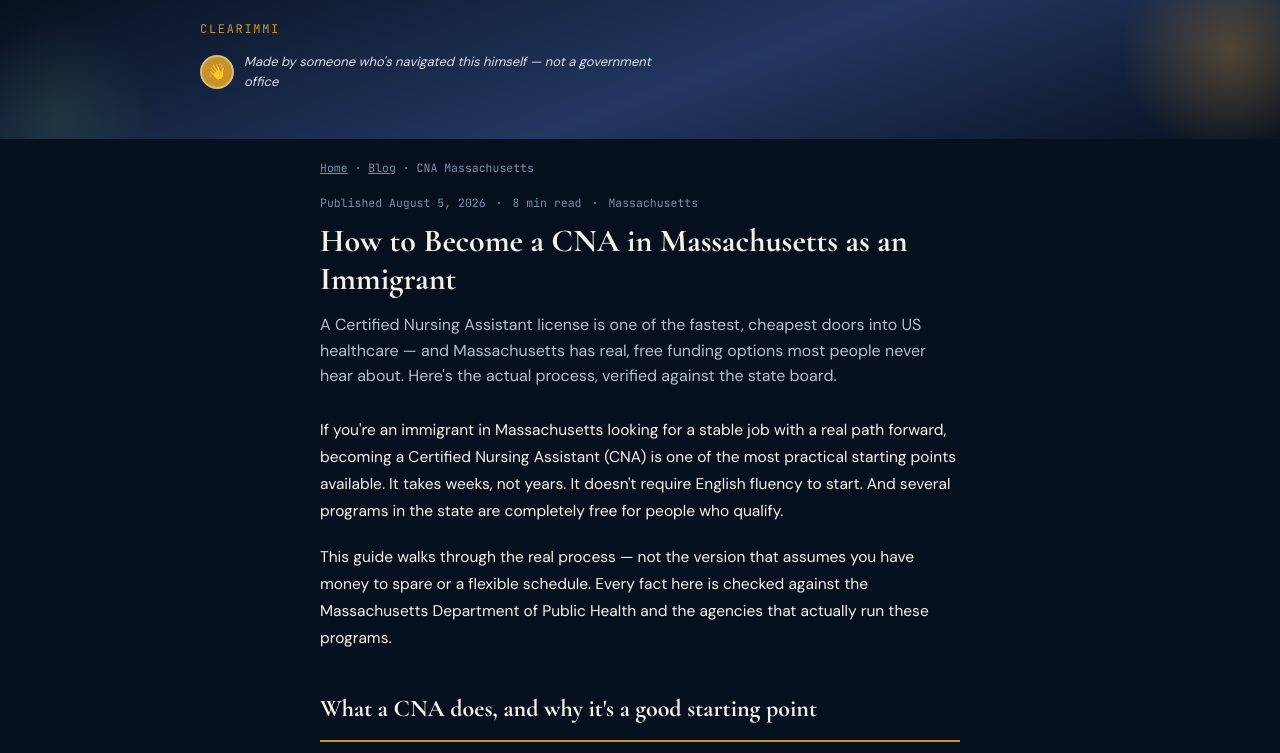
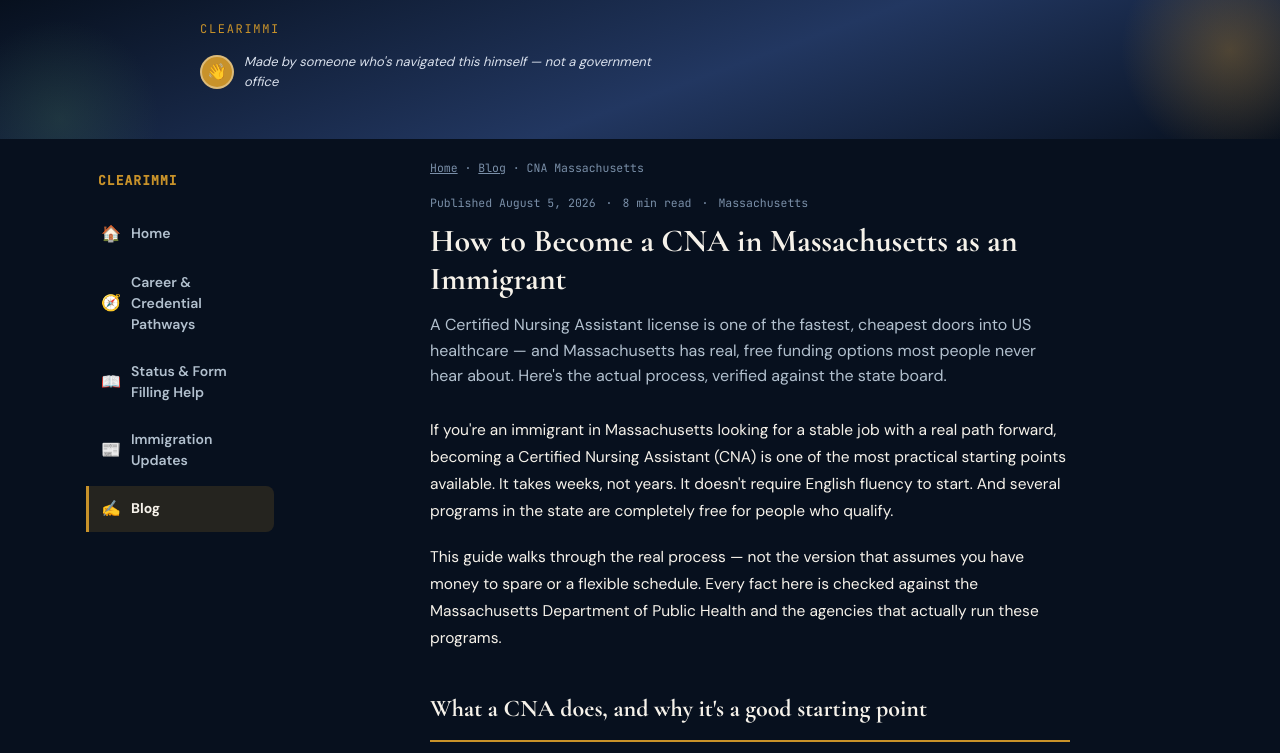
Before and after one commit to l3x509/clearimmi-proxy, a plain HTML site: page blog/cna-massachusetts-immigrant-guide.html in a window 1280 px wide. Shown: the top 753 px of the page. Drawn offline with nearby package versions, Linux system fonts and the light colour scheme.

Commit message:
Add sidebar nav to blog pages, per sidebar-not-on-home.md's original intent
The sidebar restructuring only touched index.html's SPA screens — blog
pages never got it, leaving them without any way to navigate into the
app's other sections. Blog conceptually falls under "every screen
except Home" per that spec, so it should have had the sidebar too.

Blog pages are static (no showScreen() to hook into), so links are
plain <a href="../index.html"> back to the app rather than deep links
into specific screens — there's no hash-routing to land on a specific
screen from a fresh page load. "Blog" is marked active since that's
always true here.

```diff
--- a/blog/cna-massachusetts-immigrant-guide.html
+++ b/blog/cna-massachusetts-immigrant-guide.html
@@ -37,6 +37,26 @@
     </div>
   </div>
 </header>
+
+<div class="desktop-shell">
+  <nav class="sidebar">
+    <div class="sidebar-brand">CLEARIMMI</div>
+    <a class="sidebar-link" href="../index.html">
+      <span class="sidebar-link-icon">🏠</span> Home
+    </a>
+    <a class="sidebar-link" href="../index.html">
+      <span class="sidebar-link-icon">🧭</span> Career &amp; Credential Pathways
+    </a>
+    <a class="sidebar-link" href="../index.html">
+      <span class="sidebar-link-icon">📖</span> Status &amp; Form Filling Help
+    </a>
+    <a class="sidebar-link" href="../index.html">
+      <span class="sidebar-link-icon">📰</span> Immigration Updates
+    </a>
+    <a class="sidebar-link active" href="index.html">
+      <span class="sidebar-link-icon">✍️</span> Blog
+    </a>
+  </nav>
 
 <div class="blog-article">
 
@@ -115,5 +135,8 @@
 
 </div>
 
+
+</div>
+
 </body>
 </html>
```
Also changed, not shown: blog/index.html (+23 -0 lines), blog/tps-haiti-ends-august-2026.html (+23 -0 lines), blog/what-is-tps-temporary-protected-status.html (+23 -0 lines).
